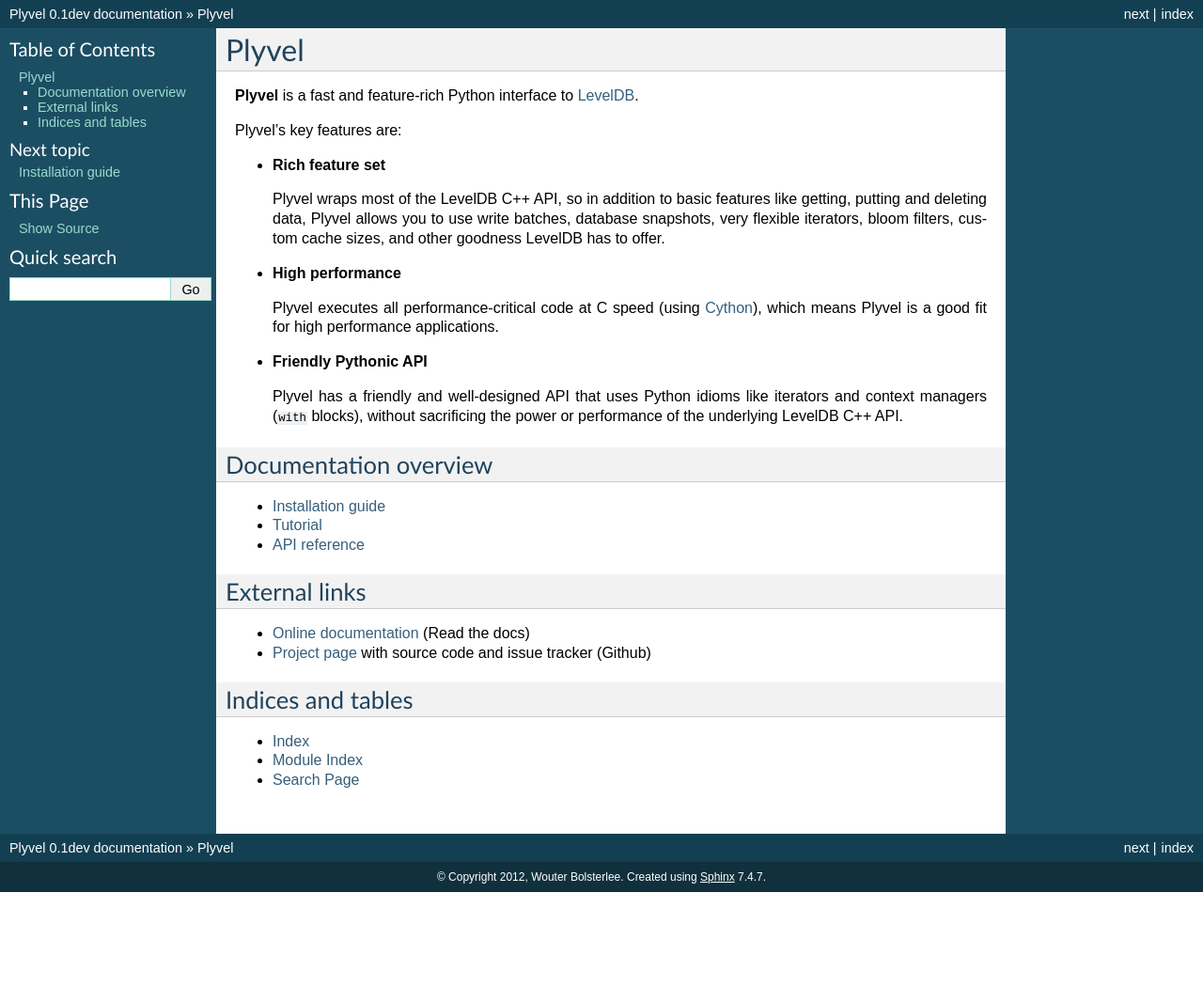
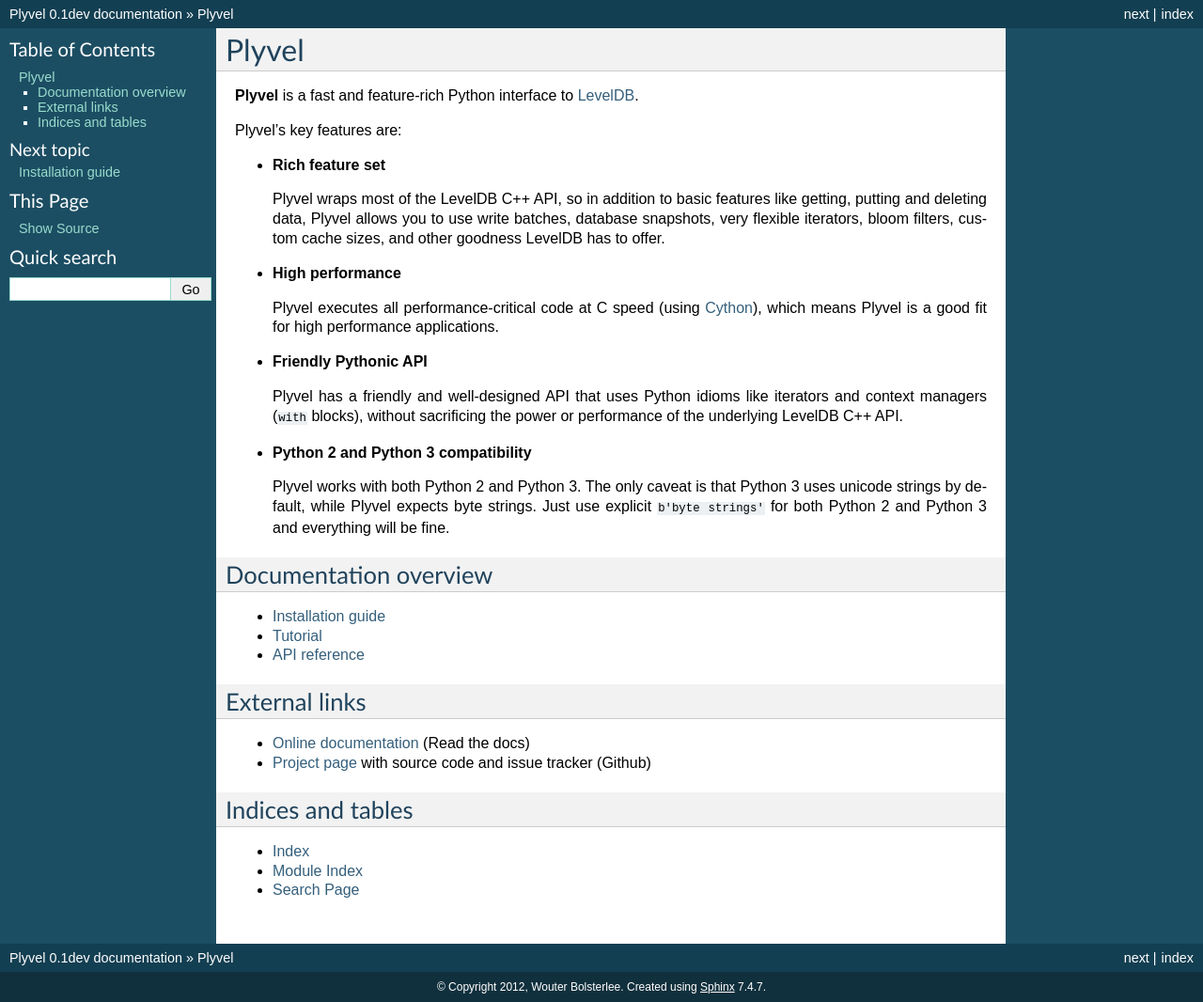
Before and after one commit to wbolster/plyvel, a Sphinx documentation site: the page built from doc/index.rst, in a window 1280 px wide. Shown: the whole page at 94% size. Built offline with Sphinx 7.4.7, drawn with Linux system fonts in a browser that asks for light colours; before the commit the page ends 949 px from its top, so only the background shows below that.

Commit message:
Mention Python 3 compatibility in documentation

```diff
--- a/doc/index.rst
+++ b/doc/index.rst
@@ -29,6 +29,13 @@
   iterators and context managers (``with`` blocks), without sacrificing the
   power or performance of the underlying LevelDB C++ API.
 
+* **Python 2 and Python 3 compatibility**
+
+  Plyvel works with both Python 2 and Python 3. The only caveat is that Python 3
+  uses unicode strings by default, while Plyvel expects byte strings. Just use
+  explicit ``b'byte strings'`` for both Python 2 and Python 3 and everything
+  will be fine.
+
 .. _LevelDB: http://code.google.com/p/leveldb/
 .. _Cython: http://cython.org/
 
```
